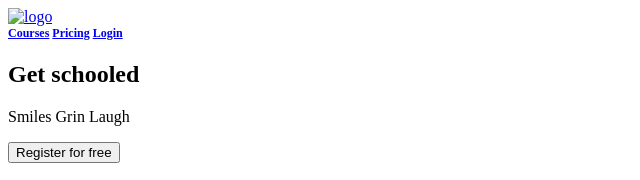
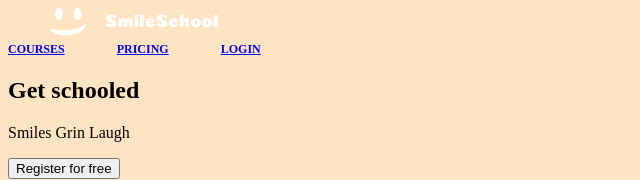
Before and after one commit to tomunizua/alu-web-development, a plain HTML site: page css_advanced/index.html in a window 1280 px wide. Shown: the top 180 px of the page, without its empty margins (0-640 px from the left). Drawn offline with Linux system fonts and the light colour scheme.

Commit message:
Commit temp

```diff
--- a/css_advanced/index.html
+++ b/css_advanced/index.html
@@ -9,11 +9,11 @@
 <body>
     <header>
         <div> <!--header block-->
-            <a href="#"><img src="" alt="logo"></a>
+            <a href="#" class="logo"><img src="logo.png" alt="logo"></a>
             <div class="menu">
-                <a href="#">Courses</a>
-                <a href="#">Pricing</a>
-                <a href="#">Login</a>
+                <a href="#">COURSES</a>
+                <a href="#">PRICING</a>
+                <a href="#">LOGIN</a>
             </div>
         </div>
     </header>
--- a/css_advanced/styles.css
+++ b/css_advanced/styles.css
@@ -1,8 +1,23 @@
-body{}
+body{
+    background-color: bisque;
+}
+header{
+    text-align: center;
+    display: flex;
+    justify-content: space-between;
+    align-items: center;
+}
 
 .menu{
-    color: white;
+    width: 100%;
+    height: 100%;
+    justify-content: center;
+    align-items: flex-end;
+    gap: 52px;
+    display: flex;
+    color: #FFFFFF;
     font-size: 12px;
     font-family: Source Sans Pro;
     font-weight: 700;
+    word-wrap: break-word;
 }
```
